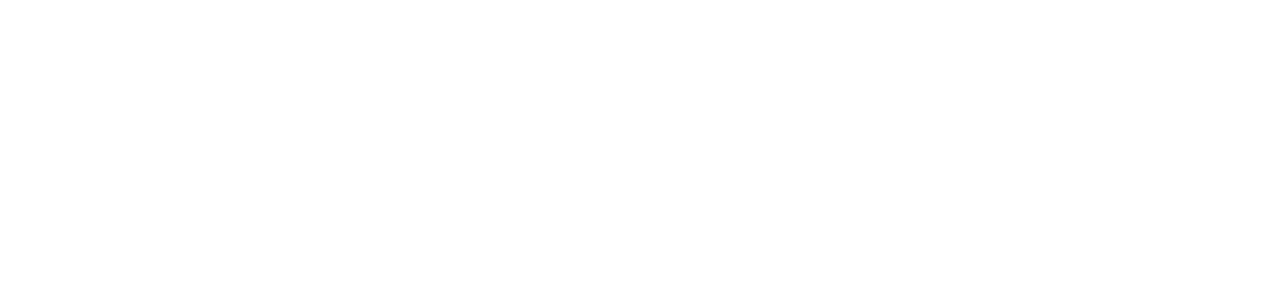
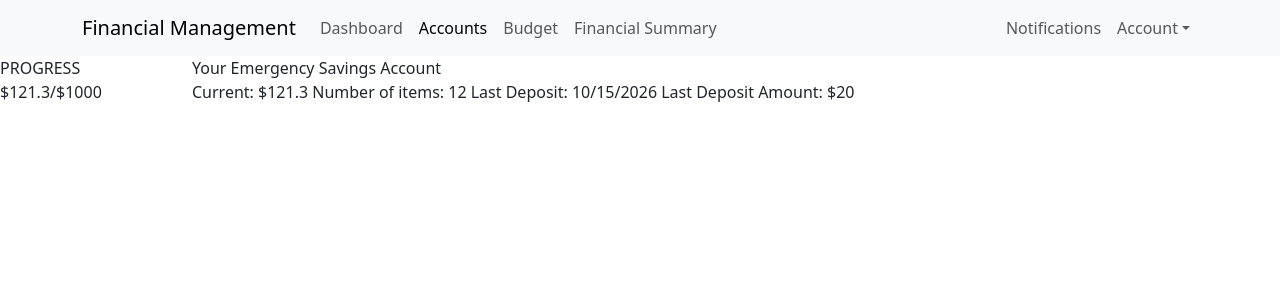
Before and after one commit to ZaneD03/stackunderflow, a React (Create React App) app: page /accounts in a window 1280 px wide. Before the commit this address had no page. Shown: the top 300 px of the page. Built offline with nearby package versions, Linux system fonts and the light colour scheme.

Commit message:
Jeff/Zane added some Accounts pages/general structure of those pages

```diff
--- a/src/App.js
+++ b/src/App.js
@@ -3,6 +3,7 @@
 import {Badge,Container,Row,Col,Button,Nav,Navbar,NavDropdown} from 'react-bootstrap';
 import AppHeader from './components/header';
 import LandingPage from './pages/LandingPage';
+import AccountsPage from './pages/Accounts';
 import { BrowserRouter, Routes, Route, Link } from 'react-router-dom';
 
 function App() {
@@ -11,6 +12,7 @@
         <Routes>
           <Route path="/" element={<LandingPage />} />
           <Route path="/dashboard" element={<AppHeader />} />
+          <Route path="/accounts" element={<AccountsPage />} />
         </Routes>
       </BrowserRouter>
   );
--- /dev/null
+++ b/src/components/accountHeader.css
@@ -0,0 +1,11 @@
+.layout {
+    display: flex;
+}
+
+.right {
+    width: 85%;
+}
+
+.left {
+    width: 15%;
+}
--- /dev/null
+++ b/src/components/accountHeader.js
@@ -0,0 +1,39 @@
+//default: Emergency savings account header
+//When inside a non-emergency savings account or wishlist node: Displays that nodes information
+//Also displays progress bar
+
+import "../components/accountHeader.css";
+
+//UNIVERSAL
+let headerName = "Your Emergency Savings Account" //title
+let current = 121.30 //current amount in account
+let lastDeposit = "10/15/2026"
+let lastDepositAmount = 20
+let isSaveOrWish = "save" //save = savings, wish = wishlist
+
+//SAVINGS
+let goal = 1000
+let remaining = goal - current
+
+//WISHLIST
+let numItems = 12 //number of items in the wishlist
+
+
+function AccountHeader({isSave}){
+    return(
+        <div>
+        <div class="layout">
+            <div class="left"><header>PROGRESS</header><div>${current}/${goal}</div></div>
+            <div class="right">
+                <header>{headerName} </header>
+                {isSave ?
+                <div>Goal: ${goal} Current: ${current} Remaining: ${remaining} Last Deposit: {lastDeposit} Last Deposit Amount: ${lastDepositAmount}</div> :
+
+                <div>Current: ${current} Number of items: {numItems} Last Deposit: {lastDeposit} Last Deposit Amount: ${lastDepositAmount}</div>}
+            </div>
+        </div>
+        </div>
+    );
+}
+
+export default AccountHeader;
--- /dev/null
+++ b/src/components/accountNode.js
@@ -0,0 +1,2 @@
+//Boxes that contain and display some information on non-emergency savings accounts or wishlists
+//Can be clicked on to go into that specific account
--- /dev/null
+++ b/src/components/addRemoveNode.js
@@ -0,0 +1 @@
+//Box with + or - inside that can be mapped to different actions
--- a/src/pages/Accounts.js
+++ b/src/pages/Accounts.js
@@ -5,3 +5,63 @@
     // user will be prompted whether to update goal to higher number
 //Savings accounts, wishlists
     // (unlocked after initial user defined goal for emergency savings is achieved)
+
+import Button from 'react-bootstrap/Button';
+import Form from 'react-bootstrap/Form';
+import AppHeader from '../components/header';
+import AccountHeader from '../components/accountHeader';
+
+//Temp values for prototype
+let accountProgress = 1 //How far a users account has progressed
+let isSave = false;
+
+function AccountsPage() {
+    if(accountProgress == 0){ //(0=no E savings initialized)
+        return (
+            <div>
+                <AppHeader />
+                <header>
+                NO ACCOUNTS TO VIEW
+                </header>
+                <header>
+                Go to Budget to initialize setup {/*TODO Create a link from here to Budget Page*/}
+                </header>
+            </div>
+        );
+    }else if(accountProgress == 1){ // (1=E savings but goal has not been reached)
+        return (
+            <div>
+                <AppHeader />
+                <AccountHeader isSave = {isSave}/>
+            </div>
+        );
+    }else if(accountProgress == 2){ // (2=E savings goal has been reached)
+        return (
+            <div>
+                <AppHeader />
+                <header>
+                E SAVINGS TO  VIEW, GOAL HAS BEEN REACHED
+                </header>
+            </div>
+        );
+    };
+
+    return (
+    <AppHeader />
+  );
+}
+
+export default AccountsPage;
+
+/*
+if(agfjkbfj){
+        no accounts to view
+    }
+    elif(asjbgo){
+        emergency savings (not allowed to have wishlists/extra savings)
+    }
+    elif(agiubaf){
+        emergency savings with option to add additional savins or wishlists
+        FormCheck(for existing additional savings or wishlists ); //populates page
+    }
+*/
```
Also changed, not shown: src/components/accountCreationNode.js (added).
